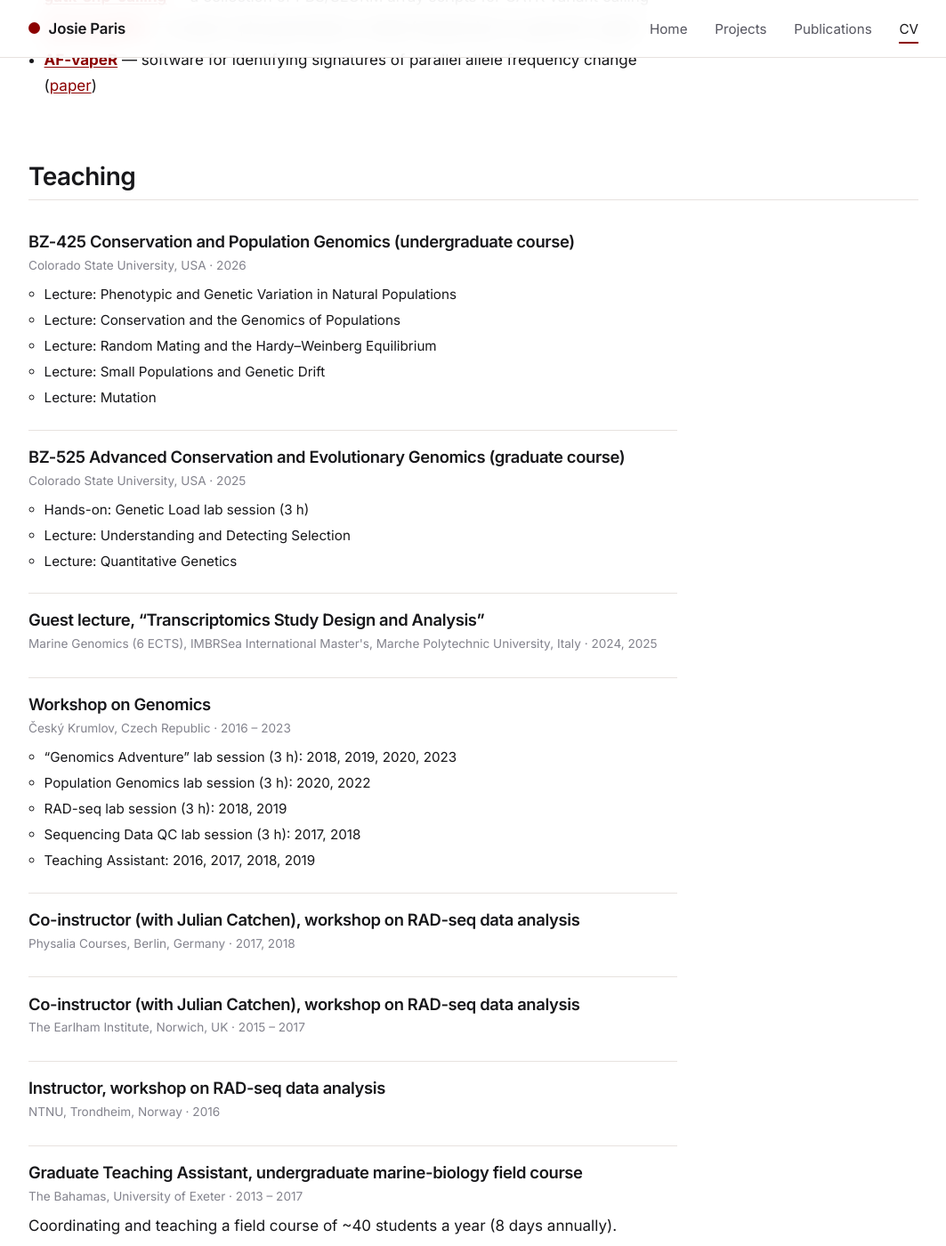
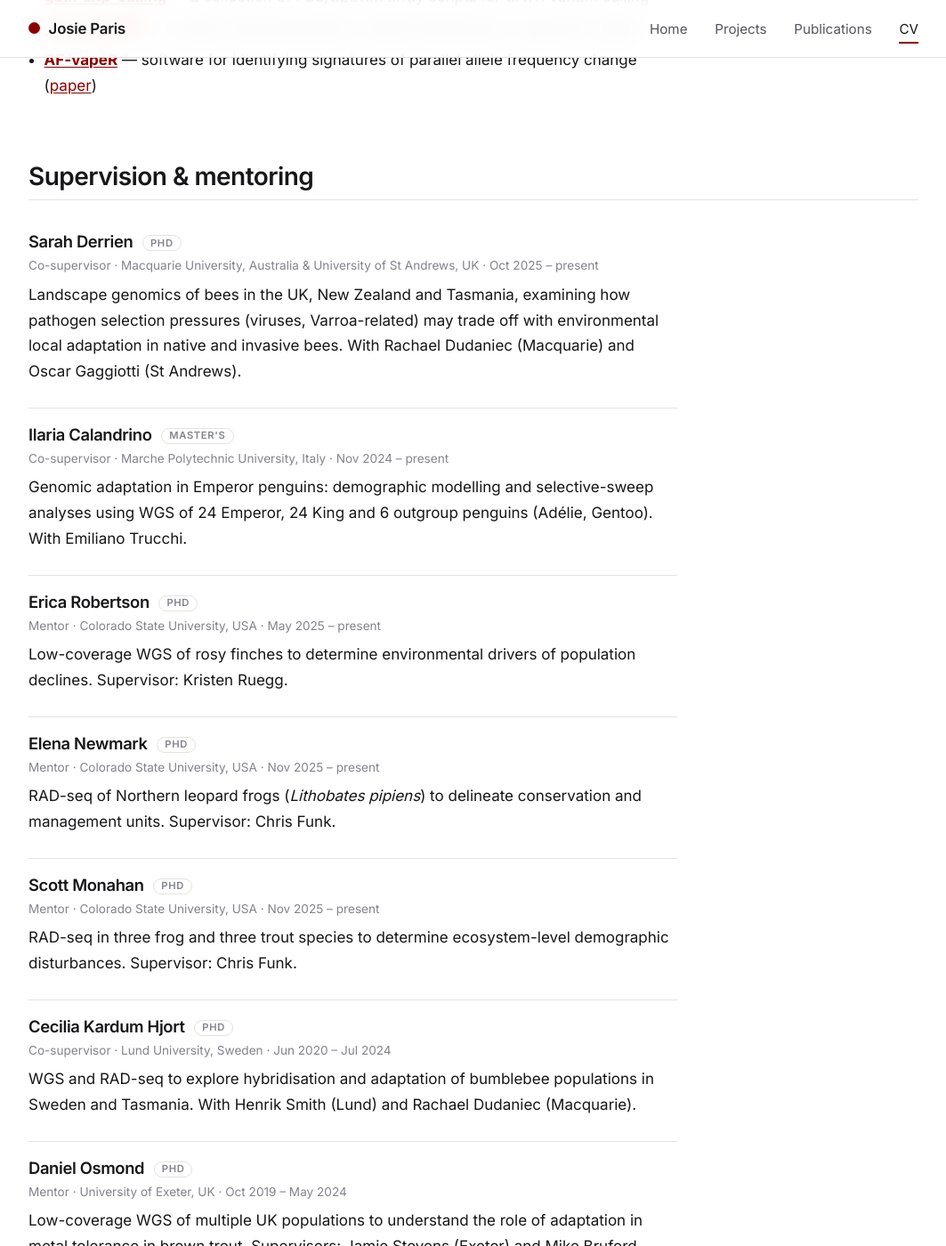
Before and after one commit to josieparis/josieparis.github.io, a Jekyll site: the page built from cv.html, in a window 1280 px wide and 1400 px high, scrolled down 5863 px. Shown: the whole window at 89% size, without its empty margins (108-1171 px from the left). Built offline with Jekyll 4.4.1, drawn with Linux system fonts in a browser that asks for light colours.

Commit message:
CV: remove Teaching section
Co-Authored-By: Claude Opus 5 <noreply@anthropic.com>

```diff
--- a/_data/cv.yml
+++ b/_data/cv.yml
@@ -196,6 +196,7 @@ software:
     url: https://github.com/JimWhiting91/afvaper
     paper_url: https://besjournals.onlinelibrary.wiley.com/doi/full/10.1111/2041-210X.13952
 
+# Not shown on the site since 2026-09-20 (section removed at the user's request); kept for reference.
 teaching:
   - when: "2026"
     title: BZ-425 Conservation and Population Genomics (undergraduate course)
--- a/cv.html
+++ b/cv.html
@@ -141,24 +141,6 @@ permalink: /cv/
 </section>
 
 <section class="cv-section">
-  <h2>Teaching</h2>
-  <ul class="stack">
-    {%- for t in site.data.cv.teaching -%}
-    <li>
-      <h3>{{ t.title }}</h3>
-      <p class="meta">{{ t.org }} · {{ t.when }}</p>
-      {%- if t.body %}<p>{{ t.body }}</p>{% endif -%}
-      {%- if t.items -%}
-      <ul class="bullets bullets--tight">
-        {%- for i in t.items -%}<li>{{ i }}</li>{%- endfor -%}
-      </ul>
-      {%- endif -%}
-    </li>
-    {%- endfor -%}
-  </ul>
-</section>
-
-<section class="cv-section">
   <h2>Supervision &amp; mentoring</h2>
   <ul class="stack">
     {%- for s in site.data.cv.supervision -%}
```
